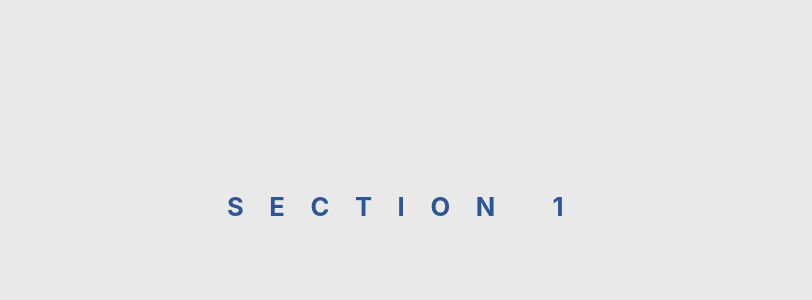
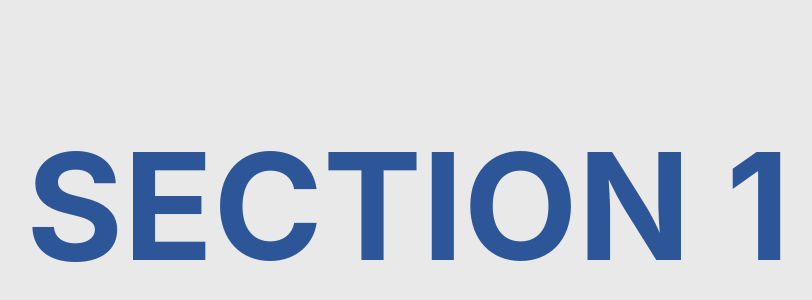
Before and after one commit to MTLY-1610/CV2023, a Next.js app: page / in a window 1280 px wide. Shown: the part 994-1294 px from the top of the page, without its empty margins (232-1044 px from the left). Built offline with nearby package versions, Linux system fonts and the light colour scheme.

Commit message:
breaking css and refactoring

```diff
--- a/src/components/footer/Footer.js
+++ b/src/components/footer/Footer.js
@@ -1,8 +1,9 @@
 import React from "react";
+import styles from './Footer.module.css'
 
 function Footer() {
   return (
-    <footer className="footer">
+    <footer className={styles.footer}>
       <h1>BEEP ME </h1>
     </footer>
   );
--- /dev/null
+++ b/src/components/footer/Footer.module.css
@@ -0,0 +1,13 @@
+.footer {
+    height: 100vh;
+    width:100vw;
+    display: flex;
+    justify-content: center;
+    align-items: center;
+  }
+
+  .footer h1 {
+    font-family: "Gill Sans", "Gill Sans MT", Calibri, "Trebuchet MS", sans-serif;
+    font-size: var(--headlineBig);
+    color: var(--primaryTextColor);
+  }
--- a/src/components/horizSection/HorizSection.js
+++ b/src/components/horizSection/HorizSection.js
@@ -1,7 +1,7 @@
 import React, { useRef, useEffect } from "react";
 import { gsap } from "gsap";
 import { ScrollTrigger } from "gsap/dist/ScrollTrigger";
-
+import styles from './HorizSection.module.css'
 
 function HorizSection() {
   const sectionRef = useRef(null);
@@ -34,19 +34,19 @@ function HorizSection() {
   }, []);
 
   return (
-    <section className="scroll-section-outer">
+    <section className={styles.scroll_section__outer}>
       <div ref={triggerRef}>
-        <div ref={sectionRef} className="scroll-section-inner">
-          <div className="scroll-section">
+        <div ref={sectionRef} className={styles.scroll_section__inner}>
+          <div className={styles.scroll_section}>
             <h3>Section 1</h3>
           </div>
-          <div className="scroll-section">
+          <div className={styles.scroll_section}>
             <h3>Section 2</h3>
           </div>
-          <div className="scroll-section">
+          <div className={styles.scroll_section}>
             <h3>Section 3</h3>
           </div>
-          <div className="scroll-section">
+          <div className={styles.scroll_section}>
             <h3>Section 4</h3>
           </div>
         </div>
--- /dev/null
+++ b/src/components/horizSection/HorizSection.module.css
@@ -0,0 +1,30 @@
+.scroll_section__outer {
+    overflow: hidden;
+  }
+.scroll_section__inner {
+    height: 100vh;
+    width: 400vw;
+    display: flex;
+    flex-direction: row;
+    position: relative;
+  }
+
+
+  .scroll_section {
+    height: 100vh;
+    width: 100vw;
+    display: flex;
+    justify-content: center;
+    align-items: center;
+    font-family: "Gill Sans", "Gill Sans MT", Calibri, "Trebuchet MS", sans-serif;
+    font-size: var(--headlineBig);
+    color: var(--primaryTextColor);
+    text-transform:uppercase;
+  }
+
+  /* .scroll-section h3 {
+    color: var(--primaryTextColor);
+    letter-spacing: var(--headlineMedium);
+    font-size: var(--headlineMedium);
+    text-transform: uppercase;
+  } */
--- a/src/components/menu/Menu.js
+++ b/src/components/menu/Menu.js
@@ -1,9 +1,9 @@
 import React, { useRef, useEffect } from "react";
-
+import styles from './Menu.module.css'
 
 function Menu() {
   return (
-    <div className="menu__wrapper">
+    <div className={styles.menu__wrapper}>
       <span>
         NAME
       </span>
--- /dev/null
+++ b/src/components/menu/Menu.module.css
@@ -0,0 +1,11 @@
+.menu__wrapper{
+    position: fixed;
+    height: 10vh;
+    width:100%;
+    display:flex;
+    flex-direction: row;
+    align-items: center;
+    justify-content: space-between;
+    color: var(--primaryTextColor);
+    padding: 0 2rem;
+  }
--- a/src/styles/globals.css
+++ b/src/styles/globals.css
@@ -23,56 +23,6 @@ body {
   background-color: var(--backgroundColor);
 }
 
-.menu__wrapper{
-  position: fixed;
-  height: 10vh;
-  width:100%;
-  display:flex;
-  flex-direction: row;
-  align-items: center;
-  justify-content: space-between;
-  color: var(--primaryTextColor);
-  padding: 0 2rem;
-}
-
 .scroll-section-outer {
   overflow: hidden;
 }
-
-.scroll-section-inner {
-  height: 100vh;
-  width: 400vw;
-  display: flex;
-  flex-direction: row;
-  position: relative;
-}
-
-
-.scroll-section {
-  height: 100vh;
-  width: 100vw;
-  display: flex;
-  justify-content: center;
-  align-items: center;
-}
-
-.scroll-section h3 {
-  color: var(--primaryTextColor);
-  letter-spacing: var(--headlineMedium);
-  font-size: var(--headlineMedium);
-  text-transform: uppercase;
-}
-
-.footer {
-  height: 100vh;
-  width:100vw;
-  display: flex;
-  justify-content: center;
-  align-items: center;
-}
-
-.footer h1 {
-  font-family: "Gill Sans", "Gill Sans MT", Calibri, "Trebuchet MS", sans-serif;
-  font-size: var(--headlineBig);
-  color: var(--primaryTextColor);
-}
```
